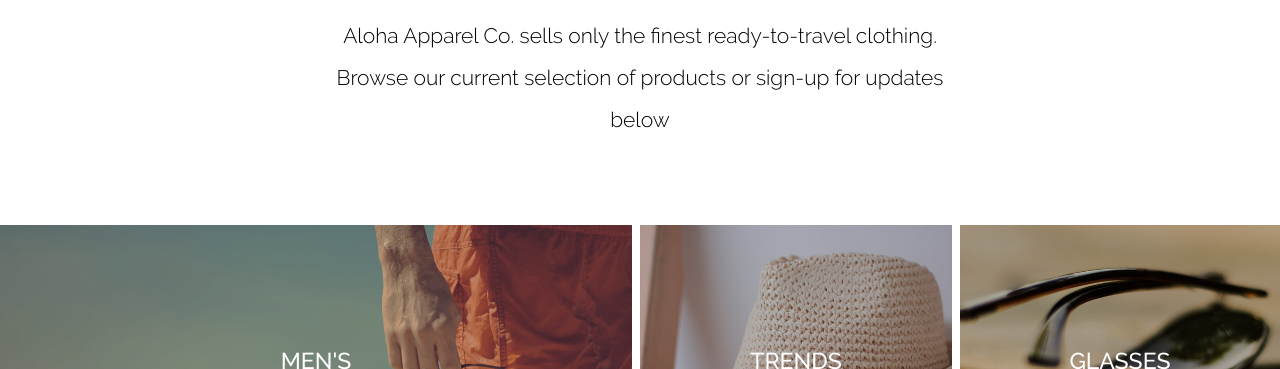
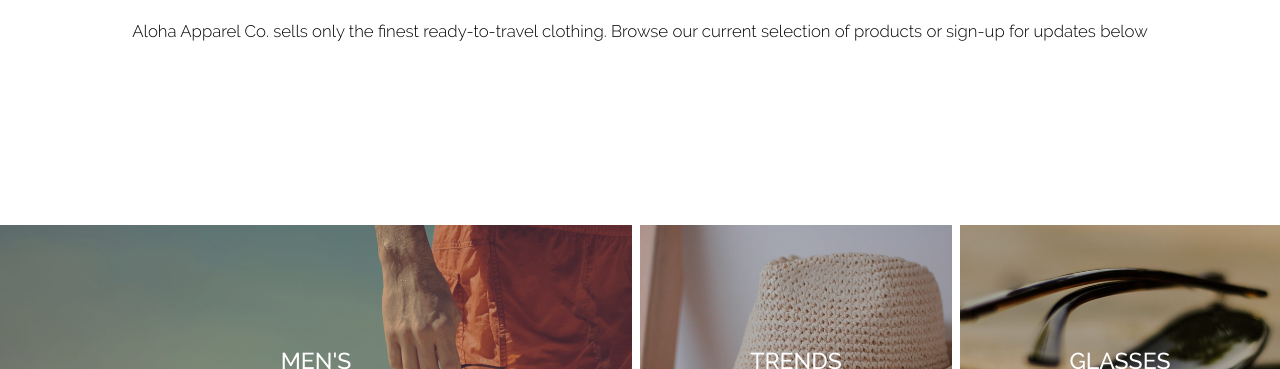
Before and after one commit to jmvr37/Aloha, a plain HTML site: page index.html in a window 1280 px wide. Shown: the part 731-1100 px from the top of the page. Drawn offline with nearby package versions, Linux system fonts and the light colour scheme.

Commit message:
delete h3 heading to have headings by order.

```diff
--- a/aloha.css
+++ b/aloha.css
@@ -99,15 +99,17 @@ h2 {
     text-align: center;
 }
 
-h3 {
+.hand p {
     font-family: 'Raleway';
     font-weight: 300;
     font-style: normal;
-    font-size: 15px;
+    font-size: 2rem;
     line-height: 2;
-    padding: 20px;
+    padding: 20px 200px;
     text-align: center;
 }
+
+
 /* apply a natural box layout model to all elements, but allowing components to change */
 html {
   box-sizing: border-box;
@@ -692,16 +694,11 @@ a {
             justify-content: center;
             line-height: 50px;
              }
-             h3 {
-                font-family: 'Raleway';
-                font-weight: 300;
-                font-style: normal;
-                font-size: 1.5rem;
+             .hand p {
                 line-height: 2;
-                justify-content: center;
-                padding: 20px;
-                padding-left: 300px;
-                padding-right: 300px;
+                font-size: 1.2rem;
+                padding: 20px 50px;
+
             }
             h1 {
                 font-family: 'Playfair Display', arial, sans-serif;
--- a/index.html
+++ b/index.html
@@ -42,8 +42,8 @@
             <h1>Hand-craft
             <span>Styles</span>
             </h1>
-            <h3>Aloha Apparel Co. sells only the finest ready-to-travel clothing. Browse our current selection of
-                    products or sign-up for updates below</h3>
+            <p>Aloha Apparel Co. sells only the finest ready-to-travel clothing. Browse our current selection of
+                    products or sign-up for updates below</p>
         </div>
     </section>
 
```
